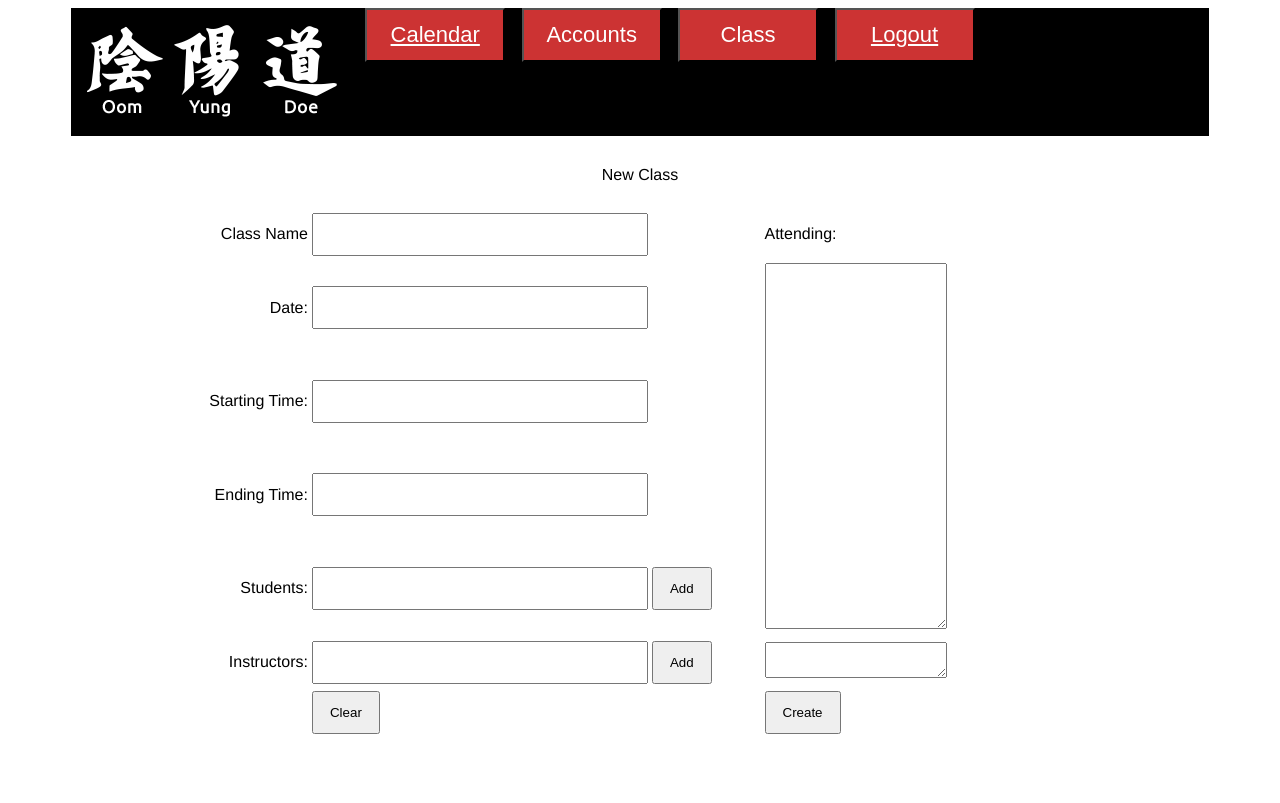
After one commit to UMGC-CMSC-495-6380-Group5/Capstone, a Flask app: page /newclass in a window 1280 px wide. The commit adds this page. Run offline with Flask 2, Linux system fonts and the light colour scheme; the visitor is signed in with stand-in values (Sample User, id 1).

```diff
--- a/ServerFiles/application.py
+++ b/ServerFiles/application.py
@@ -1,31 +1,103 @@
-from flask import Flask, render_template
+#DATE           TEAM MEMBER         UPDATE
+#09/24/2020     DROBERTS            Created application.py
+#10/03/2020     NCROWN              Created authenticate() function for login
+#10/04/2020     NCROWN              Updated functionality of authenticate() to connect to database and compare hashed passwords
+#10/05/2020     NCROWN              Updated application to handle sessions,removed demo code, and added logout function
+
+from flask import Flask, render_template, request, session
 from testform import TestForm
+from classes import NewClassForm
+from database_connector import ConnectDB
+import hashlib
+import mysql.connector
 
 app = Flask(__name__)
 
 app.config['SECRET_KEY'] ='12345'
 
-@app.route('/placeholder')
-def placeholder():
-    my_variable = "This is a test string that will be passed to the HTML template"
-    my_list = ["This", "is", "a", "list", "of", "strings"]
+@app.route('/', methods=['post', 'get'])
+def authenticate():
+    message = ''
+    if request.method == 'POST':
+        #Imports form data from index.html
+        username = request.form.get('formuser')
+        userpass = request.form.get('formpass')
+        #Password/salt hash conversion
+        salt = "salt"
+        db_password = userpass+salt
+        dbhashed = hashlib.md5(db_password.encode())
+        suppliedHash = dbhashed.hexdigest()
+        #Connecting to the database
+        mydb = ConnectDB()
+        #Queries the database for credentials
+        mycursor = mydb.cursor()
+        mycursor.execute("SELECT PassHash FROM Accounts WHERE Username = %s", (username,))
+        result = mycursor.fetchone()
+        importHash = ''.join(result)
+        #Checks for results
+        if result is None:
+            message = "Incorrect username or passworde"
+        #Compares hashed passwords
+        else:
+            #Correct path
+            if importHash == suppliedHash:
+                message = "Correct credentials"
+                #Creates session with username
+                session['instructor'] = username
+                return calendar()
+            #Incorrect credentials
+            else:
+                message = "Incorrect username or password"
+    #Handles session already being active
+    else:
+        if "instructor" in session:
+            return calendar()
 
-    #Example of using a template to render HTML
-    #"Test" is a variable that we declare that will be passed to the HTML template. We can call that whatever we want.
-    return render_template('placeholder.html', test = my_variable, a_number = 3, loopable_list = my_list)
+    return render_template('login.html', message=message)
 
-@app.route('/TestForm')
-def test():
-    return render_template('testform.html', my_form = TestForm())
-
-
-
-@app.route('/')
-def login():
-    return render_template('login.html')
+@app.route('/logout')
+def logout():
+    #Kills the user session, logging them out
+    session.pop('instructor', None)
+    return authenticate()
 
 @app.route('/calendar')
 def calendar():
+    #active session
+    if "instructor" in session:
+        placeholder = 1
+    #bad session
+    else:
+        return authenticate()
     return render_template('calendar.html')
 
-app.run(host='0.0.0.0', port=8080)
+@app.route('/newclass', methods = ['GET', 'POST'])
+def newclass():
+    #Session good
+    if "instructor" in session:
+        message = ''
+        if request.method == "POST":
+            class_name = request.form["class_name"]
+            date = request.form["date"]
+            start_time = request.form["start_time"]
+            end_time = request.form["end_time"]
+            students = request.form["students"]
+            instructors = request.form["instructors"]
+
+            query = "INSERT INTO Classes (ClassName, ClassDate, ClassStartTime, ClassEndTime) VALUES"
+            query += "(" + class_name + "," + date + "," + start_time + "," + end_time + ");"
+
+            try:
+                mydb = ConnectDB()
+                comm = mydb.cursor()
+                comm.execute(query)
+                message = "Class Recorded"
+            except OSError:
+                message = "Unable to save class"
+    #Session bad
+    else:
+        return authenticate()
+
+    return render_template('newclass.html')
+
+app.run(ssl_context='adhoc', host='0.0.0.0', port=8080)
--- /dev/null
+++ b/ServerFiles/static/styles/style.css
@@ -0,0 +1,173 @@
+/*
+DATE 			TEAM MEMBER    	UPDATE
+//				TFEITOSA 		Created style.css
+09/29/2020    	NCROWN         	Updated to include revision table
+
+*/
+
+body {
+	font-family: Helvetica;
+}
+
+.container {
+	width: 90%;
+	min-width: 640px;
+	margin: 0 auto;
+	min-height: 720px;
+	overflow: visible;
+	padding-bottom: 24px;
+	background: #fff;
+}
+
+/* Menu Styles */
+
+.menu {
+	background: #000;
+	margin-bottom: 30px;
+
+}
+
+ /* Dropdown Button */
+.dropbtn {
+  	background-color: #c33;
+  	color: white;
+	width: 140px;
+	padding-top: 12px;
+	padding-bottom: 12px;
+	margin-left: 12px;
+  	font-size: 22px;
+
+}
+
+.dropbtn a {
+	color: white;
+}
+
+/* The container <div> - needed to position the dropdown content */
+.dropdown {
+  	position: relative;
+  	display: inline-block;
+	height: 128px;
+
+}
+
+.logo {
+	position: relative;
+	float: left;
+}
+
+
+/* Dropdown Content (Hidden by Default) */
+.dropdown-content {
+	display: none;
+	position: absolute;
+	background-color: #f1f1f1;
+	min-width: 160px;
+	box-shadow: 0px 8px 16px 0px rgba(0,0,0,0.2);
+	z-index: 1;
+}
+
+/* Links inside the dropdown */
+.dropdown-content a, input, img {
+	color: black;
+	padding: 12px 16px;
+	text-decoration: none;
+	display: block;
+}
+
+/* Change color of dropdown links on hover */
+.dropdown-content a:hover {background-color: #ddd;}
+
+/* Show the dropdown menu on hover */
+.dropdown:hover .dropdown-content {display: block;}
+
+/* Change the background color of the dropdown button when the dropdown content is shown */
+.dropdown:hover .dropbtn {background-color: #000;}
+
+/* Content */
+
+.content {
+    width: 80%;
+    margin: 0 auto;
+}
+
+
+/* General Tables */
+
+table{
+	width: 100%;
+	margin: 0 auto;
+
+
+}
+
+th {
+    border: 1px solid black;
+}
+
+.label {
+    text-align: right;
+    width: 120px;
+}
+
+.field {
+    width: 300px;
+}
+
+.field input {
+    width: 300px;
+}
+
+#attendance {
+    height: 360px;
+}
+
+#calendar {
+	width: 70%;
+	float: left;
+	min-height: 720;
+	background: #ccc;
+	position: relative;
+
+
+}
+
+#day {
+	width: 30%;
+	float: right;
+	min-height: 720;
+	background: #faa;
+	position: relative;
+}
+
+#calendar_table {
+	width: 100%;
+}
+
+#calendar_table caption {
+	background: #c33;
+}
+
+#year {
+	width: 100%;
+	font-size: 2em;
+}
+
+#month {
+	font-size: 3em;
+}
+
+#left_arrow {
+	margin-right: 2em;
+	font-size: 3em;
+
+}
+#right_arrow {
+	margin-left: 2em;
+	font-size: 3em;
+
+}
+
+#calendar_content {
+	text-align: center;
+}
--- a/ServerFiles/templates/layout.html
+++ b/ServerFiles/templates/layout.html
@@ -1,3 +1,11 @@
+<!--
+DATE 			TEAM MEMBER 	UPDATE
+//		 		TFEITOSA		Created layout.html file
+10/03/2020 		NCROWN 			Updated to include logout button and revision table
+
+
+-->
+
 <!DOCTYPE html>
 
 <html>
@@ -5,17 +13,40 @@
         <meta charset="UTF-8">
         <meta name="viewport" content="width=device-width, initial-scale=1.0">
         <meta http-equiv="X-UA-Compatible" content="ie=edge">
-
-        <title>Oom Yang Doe</title>
+        <link rel="stylesheet" href="static/styles/style.css" />
+        <title>Oom Yung Doe</title>
     </head>
     <body>
         <div class="container">
             <div class="menu">
-                <h1>Menu</h1>
+                <div class="logo">
+					<img src={{ url_for('static',filename='images/logob.png') }} name="logo" id="logo">
+				</div>
+				<div class="dropdown">
+					<button class="dropbtn"><a href="calendar">Calendar</a></button>
+				</div>
+				<div class="dropdown">
+					<button class="dropbtn">Accounts</button>
+					<div class="dropdown-content">
+					  	<a href="#">New</a>
+					  	<input type="text" placeholder="Search...">
+					</div>
+				</div>
+				<div class="dropdown">
+					<button class="dropbtn">Class</button>
+					<div class="dropdown-content">
+					  	<a href="newclass">New</a>
+					  	<input type="text" placeholder="Search...">
+					</div>
+				</div>
+				<div class="dropdown">
+					<button class="dropbtn"><a href="logout">Logout</a></button>
+				</div>
             </div>
-
-            {% block content %}
-            {% endblock content %}
+        	<div class="content">
+				{% block content %}
+				{% endblock content %}
+			</div>
         </div>
 
     </body>
--- /dev/null
+++ b/ServerFiles/templates/newclass.html
@@ -0,0 +1,59 @@
+<!--
+DATE 			TEAM MEMBER 	UPDATE
+//		 		TFEITOSA		Created layout.html file
+10/05/2020 		NCROWN 			Updated to include revision table
+
+
+-->
+
+{% extends "layout.html" %}
+{% block content %}
+
+<form name="new_class" action="" method="POST">
+	<table>
+		 <caption  style="height:40px;">
+			 <span>New Class</span>
+		 </caption>
+		 <tr>
+			 <td class="label"><p>Class Name</p></td>
+			 <td class="field"><input name="class_name" type="text"></td>
+			 <td></td>
+			 <td>Attending:</td>
+		</tr>
+		 <tr>
+			 <td class="label"><p>Date:</p></td>
+			 <td class="field"><input name="date" type="text"></td>
+			 <td></td>
+			 <td rowspan="4"><textarea id="attendance"></textarea></td>
+		 </tr>
+		 <tr>
+			 <td class="label"><p>Starting Time:</p></td>
+			 <td class="field"><input name="starttime" type="text"></td>
+		 </tr>
+		 <tr>
+			 <td class="label"><p>Ending Time:</p></td>
+			 <td class="field"><input name="endtime" type="text"></td>
+		 </tr>
+		 <tr>
+			 <td class="label"><p>Students:</p></td>
+			 <td class="field"><input name="students" type="text"></td>
+			 <td><input onclick="" type="button" class="button" value="Add" /></td>
+		 </tr>
+		<tr>
+			<td class="label"><p>Instructors:</p></td>
+			<td class="field"><input name="instructors" type="text"></td>
+			<td><input onclick="" type="button" class="button" value="Add" /></td>
+			<td><textarea id="instructors"></textarea></td>
+		</tr>
+		 <tr>
+			<td></td>
+			<td><input onclick="this.form.reset()" type="button" class="button" value="Clear" /></td>
+			<td></td>
+			<td><input type="submit" class="button" value="Create" /></td>
+		</tr>
+  	</table>
+</form>
+<br>
+<p>{{ message }}</p>
+
+{% endblock content %}
```
Also changed, not shown: ServerFiles/classes.py (added, +19 -0 lines), ServerFiles/database_connector.py (+14 -8 lines), ServerFiles/placeholdertestform.py (added, +12 -0 lines), ServerFiles/templates/calendar.html (+103 -16 lines), ServerFiles/templates/login.html (+9 -2 lines), ServerFiles/static/images/logob.png (added), ServerFiles/templates/style.css (added).
